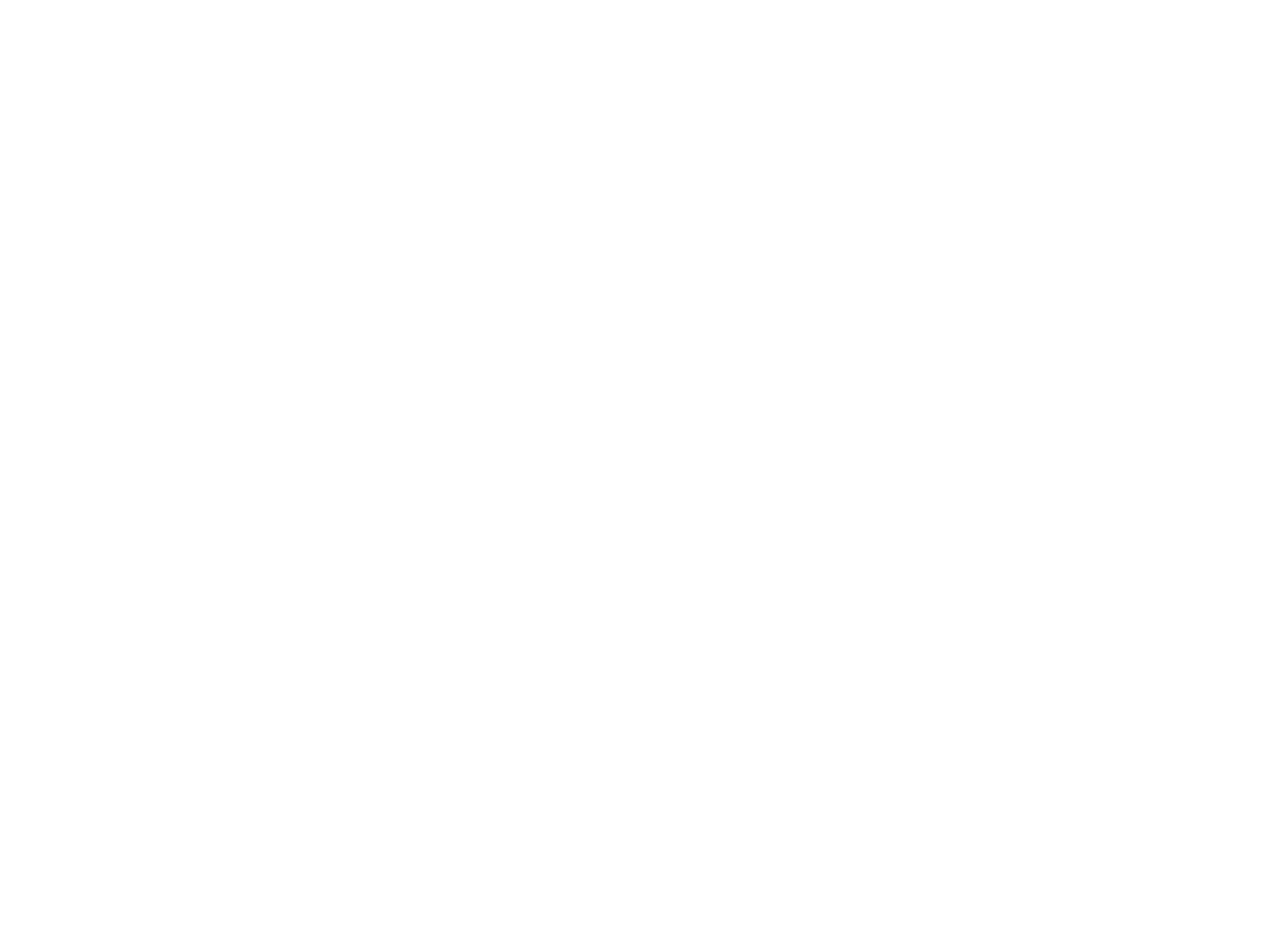
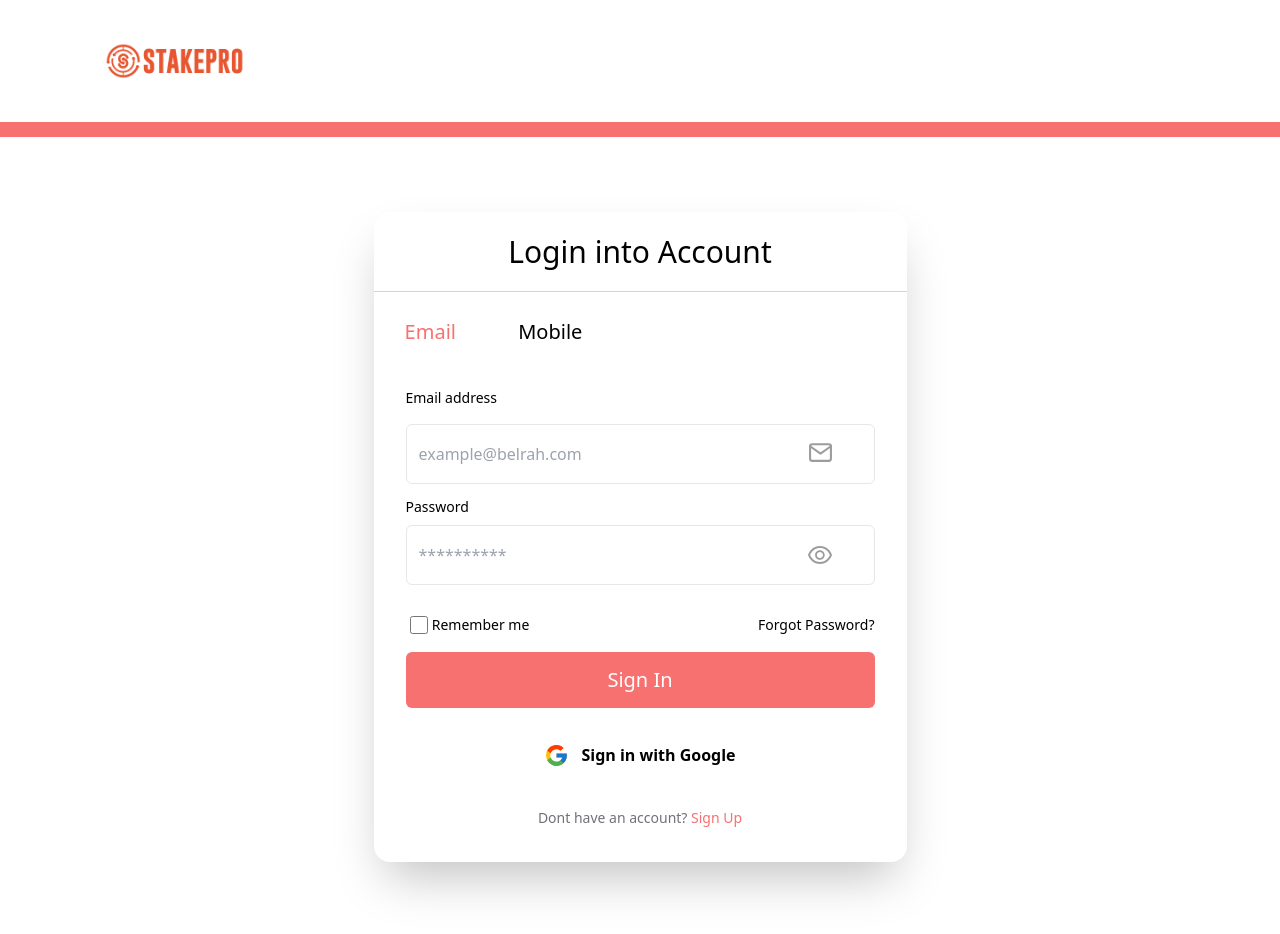
Before and after one commit to Ayagigs/stakepro-frontend, a React (Vite) app: page / in a window 1280 px wide. Before the commit this address had no page. Shown: the top 934 px of the page. Before the commit the page ends 800 px from the top, so only its background shows below. Built offline with nearby package versions, Linux system fonts and the light colour scheme.

Commit message:
changes add

```diff
--- a/src/App.jsx
+++ b/src/App.jsx
@@ -1,14 +1,15 @@
 import Login from "./components/Login";
 import Mobile from "./components/Mobile";
 import { Route, Routes } from "react-router-dom";
+import Logo from "./Logo";
 
 export default function App() {
   return (
     <>
       <>
-
+        <Logo />
         <Routes>
-          <Route path="/login" element={<Login/>} />
+          <Route path="/" element={<Login/>} />
           <Route path="/mobile" element={<Mobile/>} />
         </Routes>
 
--- /dev/null
+++ b/src/Logo.jsx
@@ -0,0 +1,9 @@
+import React from 'react'
+
+export default function Logo() {
+  return (
+    <div className='h-[137px] w-[100%] bg-red-400'>
+      <img src="/src/img/logo.png" className='w-[100%]' alt="" />
+    </div>
+  )
+}
--- a/src/components/Mobile.jsx
+++ b/src/components/Mobile.jsx
@@ -12,14 +12,14 @@
                 </div>
                 <div className="h-[80px] flex justify-between  items-center flex-row ">
                     <div className=" h-[80px] w-[15rem] flex items-center justify-around text-xl font-normal">
-                        <a href="/login" className="">Email</a>
+                        <a href="/" className="">Email</a>
                         <a href="" className="text-red-400 ">Mobile</a>
                     </div>
                 </div>
                 <div className=" flex items-center justify-between flex-col h-[350px] ">
                     <div className=" flex items-center justify-evenly w-[100%] flex-row">
                         <div className="flex items-center justify-center flex-col">
-                            <label htmlFor="" className="block font-light text-sm mr-[50px] mb-[13px]">Country</label>
+                            <label htmlFor="" className="block font-light text-sm mr-[8px] mb-[13px]">Country Code</label>
                             <select name="Numbers" id="" className="h-[50px] w-[100px] text-center rounded-md text-[#9C9C9D]  focus:outline-none focus:ring-1 focus:ring-red-400 ">
                                 <option value="" className="border-gray-700">+234</option>
                                 <option value="">+1</option>
```
Also changed, not shown: src/components/Login.jsx (line endings or trailing spaces), src/img/logo.png (added).
